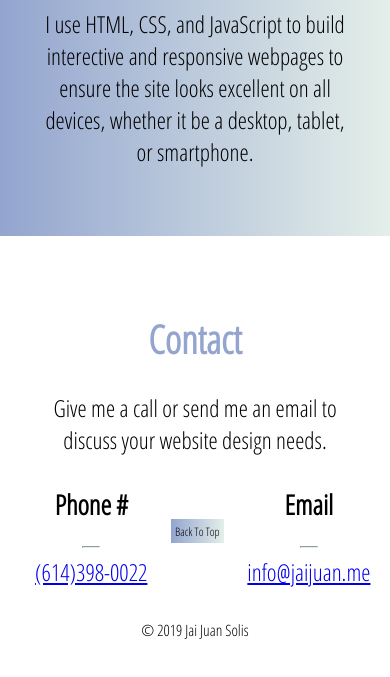
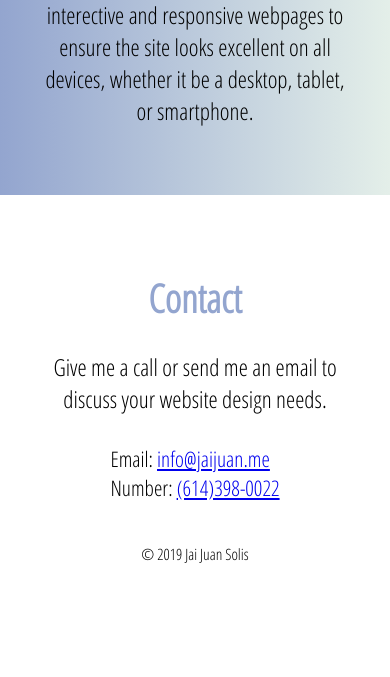
Before and after one commit to whatsAJava/PortfolioPage, a plain HTML site: page index.html in a window 390 px wide. Shown: the part 1121-1798 px from the top of the page. After the commit the page ends 1773 px from the top, so only its background shows below. Drawn offline with nearby package versions, Linux system fonts and the light colour scheme; a web font is replaced by a local one.

Commit message:
Changed Contact information layout in footerContainer. Added fixed menu button.

```diff
--- a/index.html
+++ b/index.html
@@ -27,6 +27,10 @@ html {
 
 body {
 	margin: 0;
+	background: #e4efe9;  /* fallback for old browsers */
+	background: -webkit-linear-gradient(to right, #93a5cf, #e4efe9);  /* Chrome 10-25, Safari 5.1-6 */
+	background: linear-gradient(to right, #93a5cf, #e4efe9); /* W3C, IE 10+/ Edge, Firefox 16+, Chrome 26+, Opera 12+, Safari 7+ */
+
 }
 
 
@@ -129,11 +133,16 @@ body {
 }
 
 #menuText {
-	/*position: -webkit-sticky; /*-- Safari Fallback
+	position: -webkit-sticky; /*-- Safari Fallback */
 	position: fixed;
 	top: 0;
-	display: block;*/
+	display: block;
 	font-family: 'Open Sans Condensed', sans-serif;
+	color: lightgray;
+}
+
+#menuText:hover {
+	color: tomato;
 }
 
 #main {
@@ -442,24 +451,34 @@ body {
 	padding-left: 9.5vw;*/
 }
 
-.contactInfoContainers {
+#footerContactContainer p {
+	font-family: 'Open Sans Condensed', sans-serif;
+	font-size: 3em;
+	font-size: 3vw;
+}
+
+
+
+/* .contactInfoContainers {
 	font-family: 'Open Sans Condensed', sans-serif;
 	text-align: center;
-	/*color: #001F3F;*/
+	/*color: #001F3F;
 	color: black;
 	margin-bottom: 3vw;
 }
 
 #numContainer {
-	padding-left: 20em;
+	/* padding-left: 20em;
 	padding-left: 20vw;
-}
+	padding: 1em 5em 0 0;
+	}
 
 #emailContainer {
-	padding-right: 10em;
+	/* padding-right: 10em;
 	padding-right: 10vw;
 	margin-right: 12.2em;
 	margin-right: 12.2vw;
+	padding: 1em;
 }
 
 #phoneNumberH2 {
@@ -497,7 +516,7 @@ body {
 	border-width: .1vw;
 	width: 4em;
 	width: 4vw;
-}
+} */
 
 #footerText {
 	padding-top: 1em;
@@ -710,7 +729,12 @@ body {
   		font-size: 6vw;
   	}
 
-  	#numContainer {
+		#footerContactContainer p {
+			font-size: 5.5em;
+			font-size: 5.5vw;
+		}
+
+  	/* #numContainer {
 		padding-left: 20em;
 		padding-left: 9vw;
 	}
@@ -753,7 +777,7 @@ body {
 
 	#backToTopBTN {
 		font-size: 3vw;
-	}
+	} */
 
 
 	#footerText {
@@ -775,7 +799,7 @@ body {
 
 
 <body>
-<a id="top"></a>
+
 <div id="mySidenav" class="sidenav">
   <a href="javascript:void(0)" class="closebtn" onclick="closeNav()">&times;</a>
   <img class="circle" alt="Headshot of Jai Juan Solis" src="pics/hs2.JPG">
@@ -832,17 +856,21 @@ body {
 			<h1 id="contactH1">Contact</h1>
 			<p id="contactPText">Give me a call or send me an email to discuss your website design needs.</p>
 			<div id="footerContactContainer">
-				<div class="contactInfoContainers" id="numContainer">
+				<!-- <div class="contactInfoContainers" id="numContainer">
 					<h2 id="phoneNumberH2"><span>Phone Number</span></h2>
 					<hr class="pageBreak">
 					<a href="tel:+1-614-398-0022" id="phoneNumberP">(614)398-0022</a>
 				</div>
-				<button id="backToTopBTN"><a id="buttonLink" href="#top" style="text-decoration: none; color: black;">Back To Top</a></button>
+				- <button id="backToTopBTN"><a id="buttonLink" href="#mainContainer" style="text-decoration: none; color: black;">Back To Top</a></button>
 				<div class="contactInfoContainers" id="emailContainer">
 					<h2 id="emailH2">Email</h2>
 					<hr class="pageBreak">
 					<a href="mailto:info@jaijuan.me" id="emailP">info@jaijuan.me</a>
-				</div>
+				</div> -->
+				<p>
+					Email: <a href="mailto:info@jaijuan.me">info@jaijuan.me</a><br />
+					Number: <a href="tel:+1-614-398-0022">(614)398-0022</a>
+				</p>
 			</div>
 
 			<div id="copyContainer">
```
